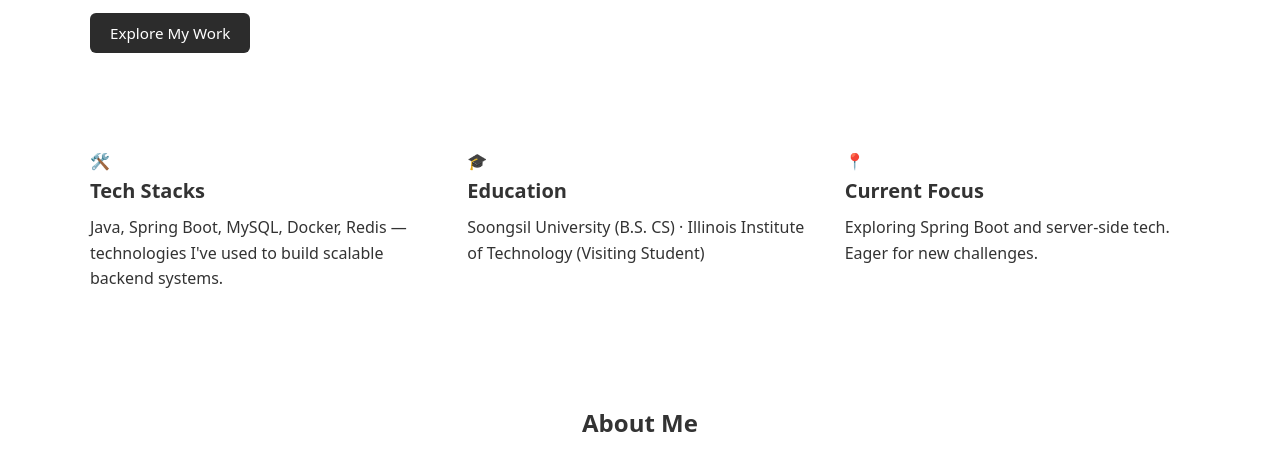
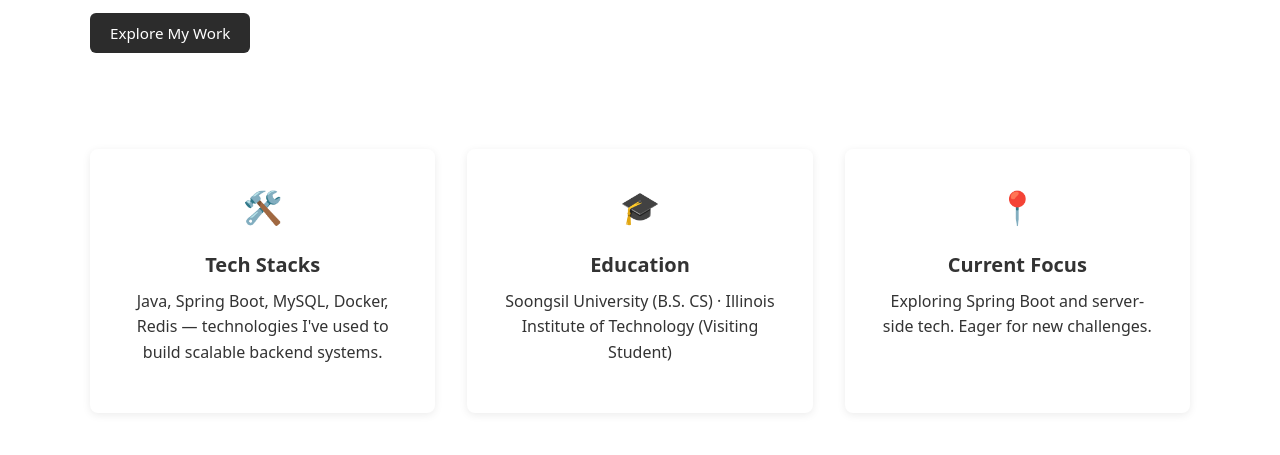
Before and after one commit to hogeun-iit/ITMD442-Lab1, a plain HTML site: page index.html in a window 1280 px wide. Shown: the part 336-791 px from the top of the page. Drawn offline with Linux system fonts and the light colour scheme.

Commit message:
styles.css add style to card section

```diff
--- a/styles.css
+++ b/styles.css
@@ -107,6 +107,20 @@ header .view-resume {
   margin: 0 auto;
 }
 
+.card {
+  background: #fff;
+  padding: 2rem;
+  border-radius: 8px;
+  box-shadow: 0 2px 8px rgba(0, 0, 0, 0.08);
+  text-align: center;
+}
+
+.card-icon {
+  display: block;
+  font-size: 2rem;
+  margin-bottom: 1rem;
+}
+
 .about,
 .contact {
   max-width: 600px;
```
